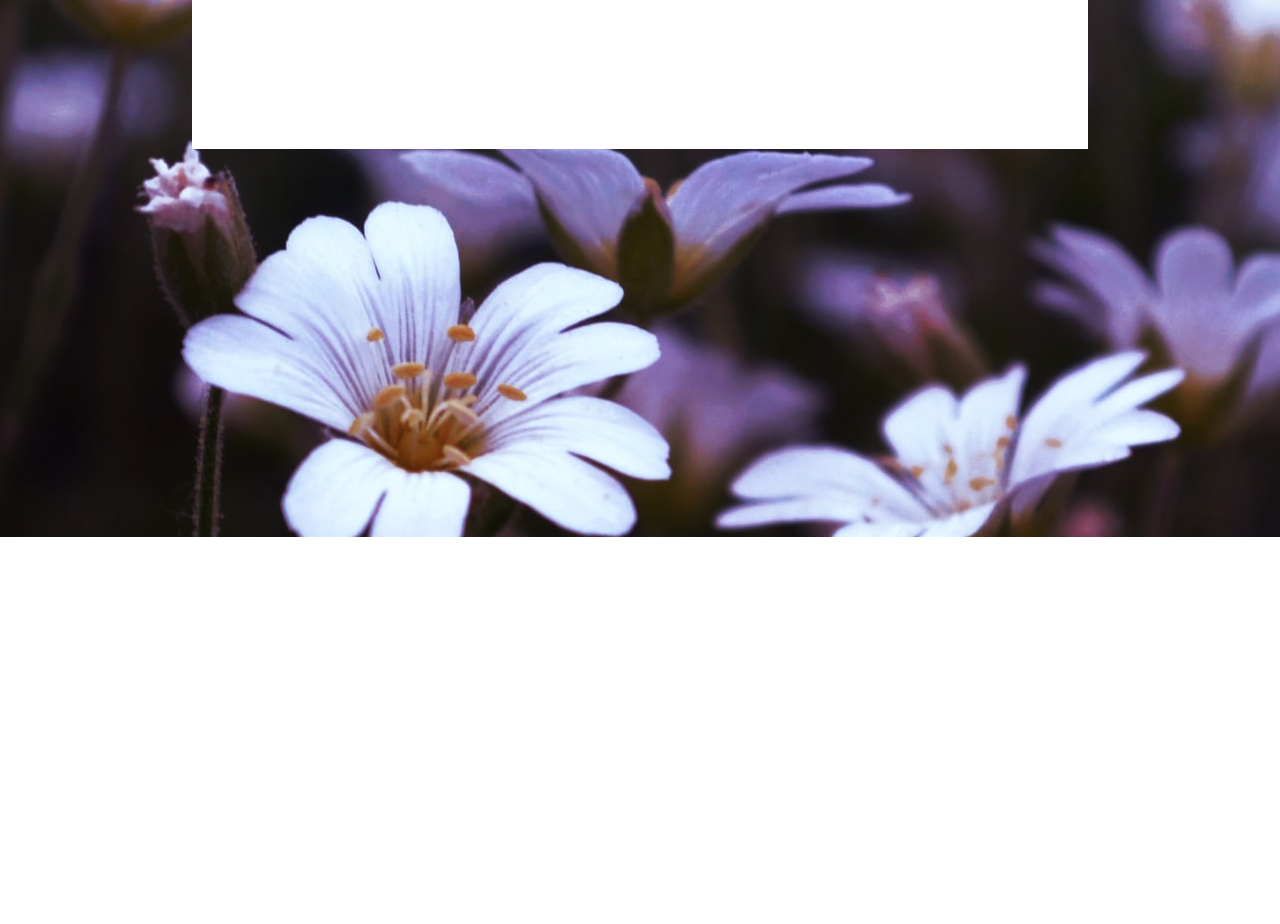
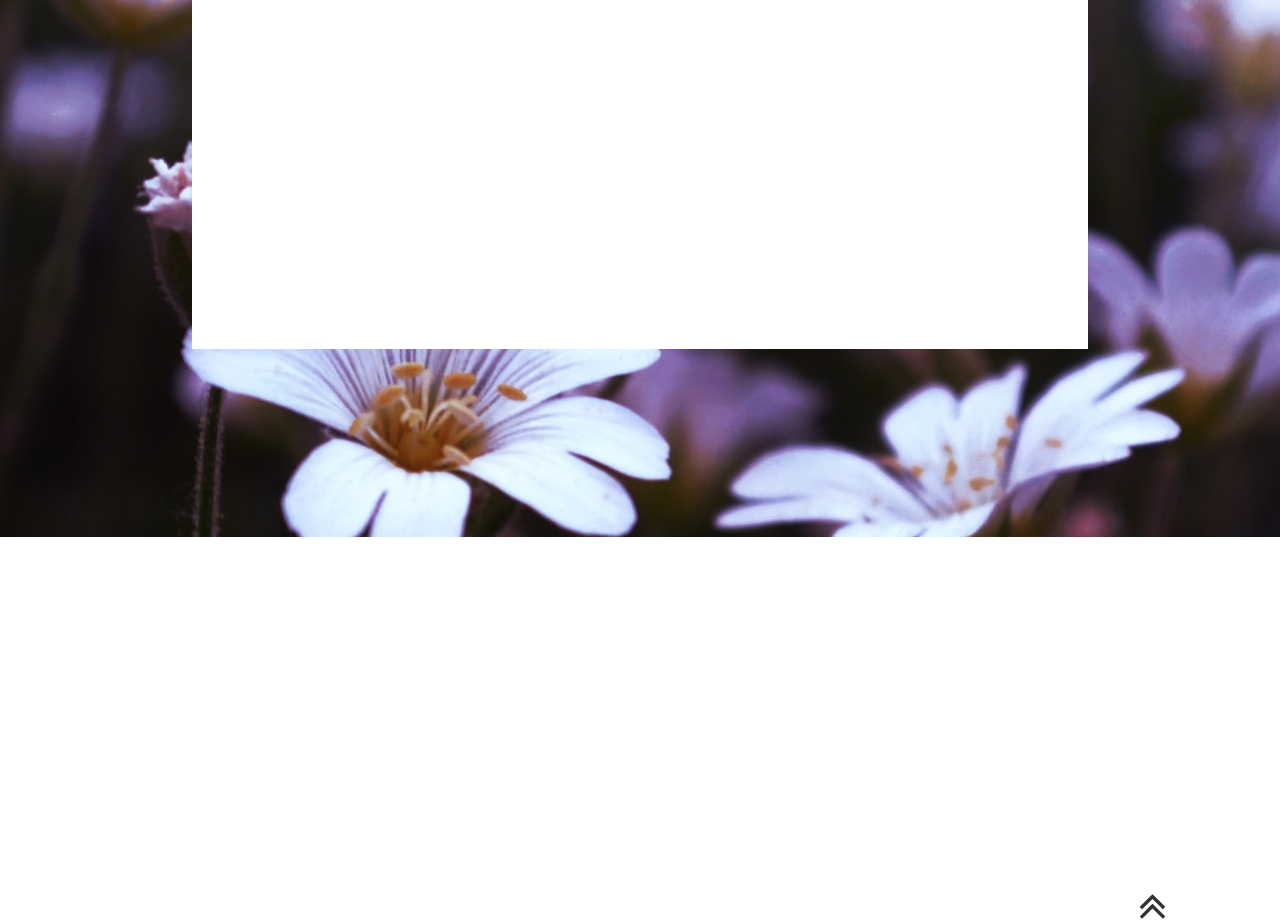
Before and after one commit to catherine-o/portfolio-site, a Vue app: page / in a window 1280 px wide. Shown: the part 2244-3168 px from the top of the page. Before the commit the page ends 2781 px from the top, so only its background shows below. Built offline with nearby package versions, Linux system fonts and the light colour scheme.

Commit message:
renders arrows on Writings and allows scrollTo top

```diff
--- a/src/components/Projects.vue
+++ b/src/components/Projects.vue
@@ -110,7 +110,6 @@ export default {
 
 <style lang="scss">
 .projects {
-    // margin-bottom: 70px;
     padding: 0 10% 30px;
     @media screen and (min-width: 1000px) {
         .project-grid {
--- a/src/components/Writings.vue
+++ b/src/components/Writings.vue
@@ -4,8 +4,19 @@
         <div class='posts'>
 
         </div>
+        <img class='arrows' @click='scrollToTop' src='../assets/icons/uparrows.svg' alt='Page Up'>
     </div>
 </template>
+
+<script>
+export default {
+    methods: {
+        scrollToTop() {
+            window.scrollTo({ top: 0, behavior: 'smooth' })
+        }
+    }
+}
+</script>
 
 <style lang="scss">
 .writings {
@@ -23,9 +34,21 @@
     }
     .posts {
         width: 70%;
-        height: 200px;
+        height: 400px;
         background-color: white;
         margin: 5% auto;
     }
+    .arrows {
+        background-color: white;
+        padding: 5px;
+        width: 25px;
+        opacity: 80%;
+        position: relative;
+        top: 70%;
+        left: 40%;
+    }
+    .arrows:hover {
+        opacity: 90%;;
+    }
 }
 </style>
```
